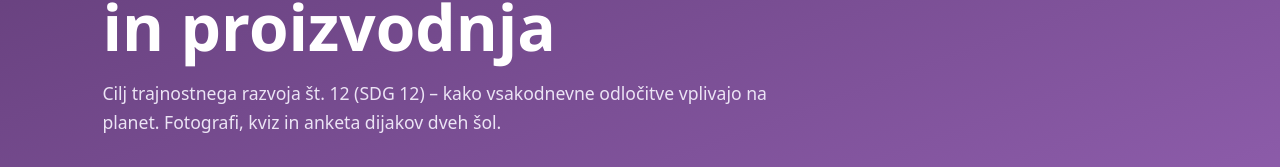
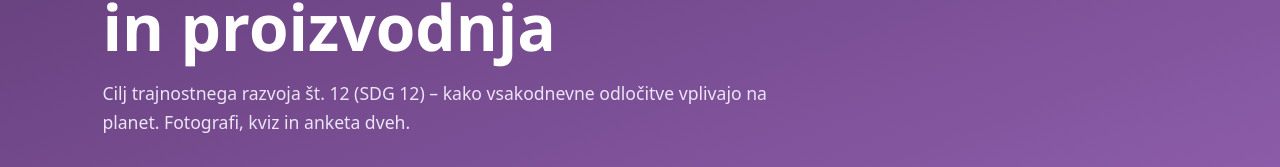
Before and after one commit to tinebajt-hash/coil-sdg6-gallery, a plain HTML site: page index.html in a window 1280 px wide. Shown: the part 331-498 px from the top of the page. Drawn offline with Linux system fonts and the light colour scheme.

Commit message:
Update index.html

```diff
--- a/index.html
+++ b/index.html
@@ -27,7 +27,7 @@
       <p class="hero-kicker">COIL projekt · Spletna galerija</p>
       <h1>Odgovorna poraba<br>in proizvodnja</h1>
       <p class="hero-sub">Cilj trajnostnega razvoja št. 12 (SDG 12) – kako vsakodnevne odločitve
-        vplivajo na planet. Fotografi, kviz in anketa dijakov dveh šol.</p>
+        vplivajo na planet. Fotografi, kviz in anketa dveh.</p>
       <a href="#sdg12" class="btn btn-primary">Razišči podrobneje ↓</a>
     </div>
   </header>
```
